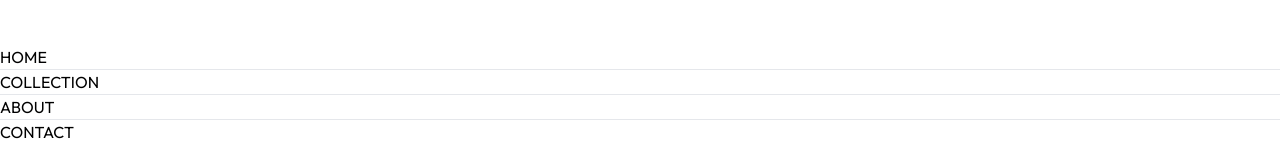
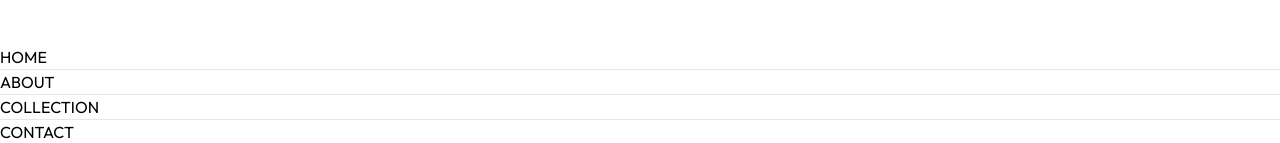
Before and after one commit to pankhuripanday/Luxora, a React (Vite) app: page / in a window 1280 px wide. Shown: the part 355-498 px from the top of the page. Built offline with nearby package versions, Linux system fonts and the light colour scheme.

Commit message:
update in texts

```diff
--- a/src/components/BestSeller.jsx
+++ b/src/components/BestSeller.jsx
@@ -17,8 +17,7 @@ const BestSeller = () => {
             <div className='py-8 text-3xl text-center'>
                 <Title text1={'BEST'} text2={'SELLERS'} />
                 <p className='w-3/4 m-auto text-xs text-gray-600 sm:text-sm md:text-base'>
-                    Lorem ipsum dolor sit amet, consectetur adipiscing elit.
-                    Sed do eiusmod tempor incididunt ut labore et dolore magna aliqua.
+                Top of the Charts: Best Sellers You Need in Your Cart!
                 </p>
             </div>
             <div className='grid grid-cols-2 gap-4 gap-y-6 sm:grid-cols-3 md:grid-cols-4 lg:grid-cols-5'>
--- a/src/components/NavBar.jsx
+++ b/src/components/NavBar.jsx
@@ -14,13 +14,13 @@ const [visible, setVisible] = useState(false);
             <hr className='w-2/4 border-none h-[1.5px]  bg-gray-700 hidden' />
             </NavLink>
 
-            <NavLink to="/collection" className='flex flex-col items-center gap-1'>
-            <p>COLLECTION</p>
+            <NavLink to="/about" className='flex flex-col items-center gap-1'>
+            <p>ABOUT</p>
             <hr className='w-2/4 border-none h-[1.5px]  bg-gray-700 hidden' />
             </NavLink>
 
-            <NavLink to="/about" className='flex flex-col items-center gap-1'>
-            <p>ABOUT</p>
+            <NavLink to="/collection" className='flex flex-col items-center gap-1'>
+            <p>COLLECTION</p>
             <hr className='w-2/4 border-none h-[1.5px]  bg-gray-700 hidden' />
             </NavLink>
 
```
